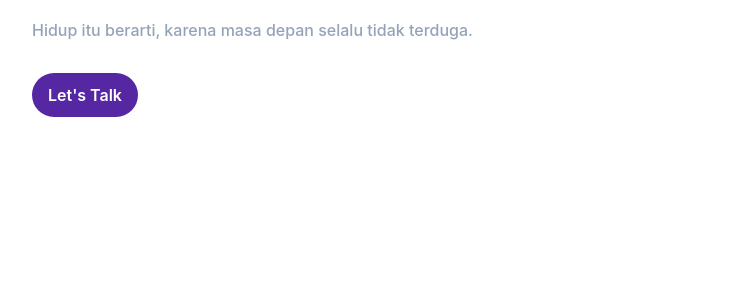
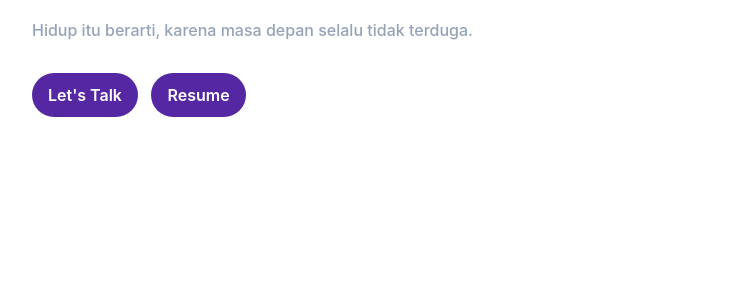
Before and after one commit to Ferry-Guston/Ferry-portofolio, a website: page index.html in a window 1280 px wide. Shown: the part 316-599 px from the top of the page, 0-747 px from the left. Drawn offline with Linux system fonts and the light colour scheme.

Commit message:
Update Resume

```diff
--- a/index.html
+++ b/index.html
@@ -129,6 +129,13 @@
               href="#gvston"
               class="relative z-10 rounded-full bg-primary py-3 px-4 text-base font-semibold text-white transition duration-300 ease-in-out hover:opacity-80 hover:shadow-lg"
               >Let's Talk</a
+            >
+            &nbsp;
+            <a
+              href="dist/file/Ferry Agustoni.pdf"
+              target="_blank"
+              class="relative z-10 rounded-full bg-primary py-3 px-4 text-base font-semibold text-white transition duration-300 ease-in-out hover:opacity-80 hover:shadow-lg"
+              >Resume</a
             >
           </div>
           <div class="w-full self-end px-4 lg:w-1/2">
```
Also changed, not shown: 1 other file.
